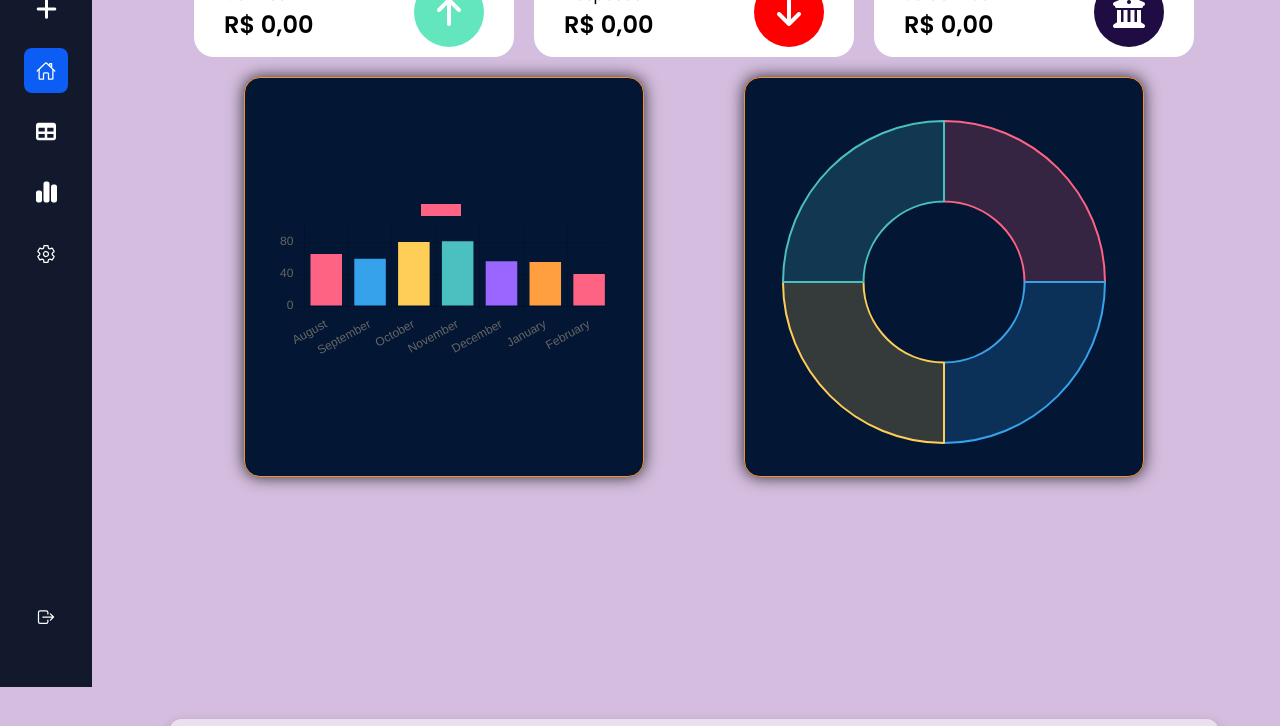
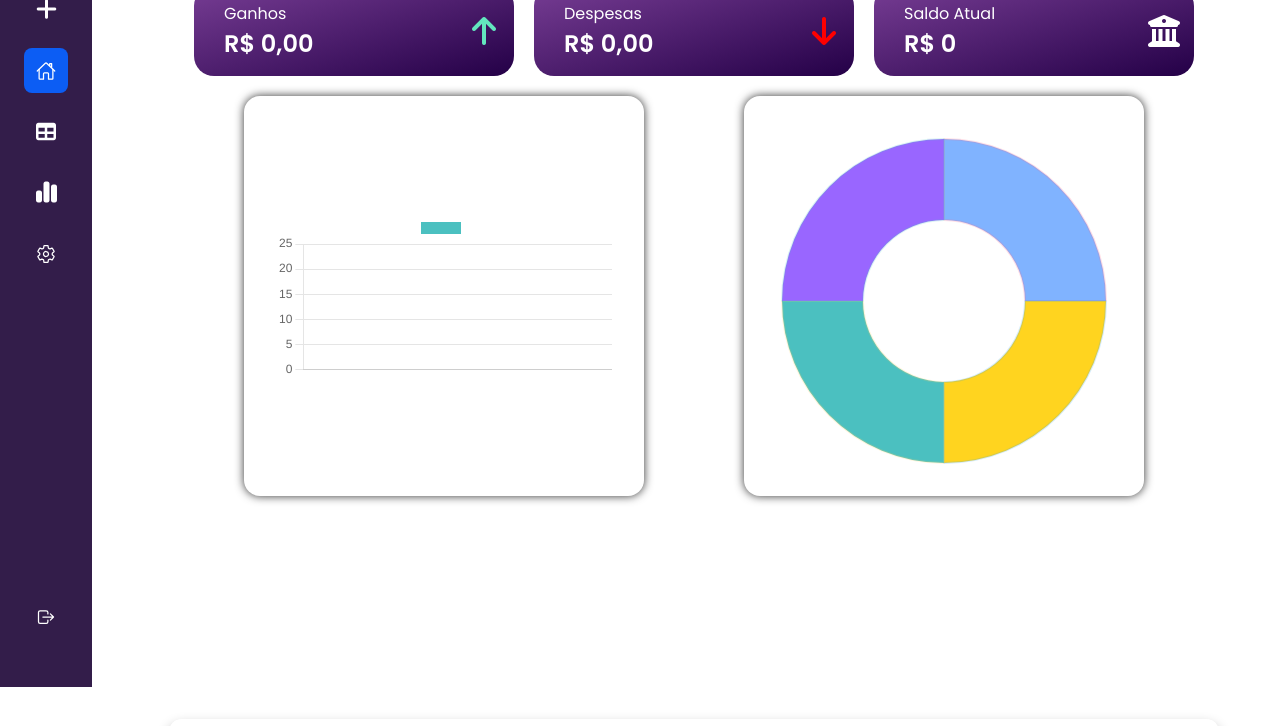
Before and after one commit to harrisondaniell/controle-financeiro, a website with bundled scripts: page index.html in a window 1280 px wide. Shown: the part 113-839 px from the top of the page. Built offline with nearby package versions, Linux system fonts and the light colour scheme.

Commit message:
modo escuro, organização de estilos css em váriaveis

```diff
--- a/css/graphics.css
+++ b/css/graphics.css
@@ -10,11 +10,17 @@
   width: 400px;
   height: 400px;
   padding: 2rem;
-  border: 1px solid #f49131;
   border-radius: 1rem;
   /* background: #1e0c42; */
   /* background: #200e38; */
-  background: #031634;
+  /* #031634 */
+  background: var(--bg-chart);
+  /* background-image: linear-gradient(to bottom right, #240047, #6c067a); */
   /* background: #251c35; */
-  box-shadow: 0 0 16px rgba(0, 0, 0, 0.8);
+  box-shadow: 0 0 10px rgba(0, 0, 0, 0.8);
 }
+
+body.dark .chart {
+  /* border: 1px solid #fff; */
+  /* box-shadow: none; */
+}
--- a/css/reset.css
+++ b/css/reset.css
@@ -7,13 +7,29 @@ html {
 :root {
   --nav-width: 92px;
   --first-color: #0C5DF4;
-  --bg-color: #12192C;
+  --bg-color: #fff4;
+  --bg-side-bar: #331d4a;
+  --bg-chart: #fff;
+  --title: #000;
   --sub-color: #B6CEFC;
   --white-color: #FFF;
   --body-font: 'Poppins';
   --normal-font-size: 1rem;
   --small-font-size: .875rem;
   --z-fixed: 100;
+  --bg-cards: linear-gradient(to bottom right, #773d94, #240047);
+}
+
+body.dark {
+  --bg-cards: #331d4a;
+  --bg-color: #12192C;
+  --bg-chart: tranparent;
+  /* #031634 */
+  --title: #fff;
+  /* --bg-side-bar: #240047; */
+
+
+
 }
 
 * {
@@ -29,4 +45,5 @@ body {
   justify-content: center;
   overflow-x: hidden;
   font-family: 'Poppins';
+  background-color: var(--bg-color);
 }
--- a/css/sidebar.css
+++ b/css/sidebar.css
@@ -1,9 +1,12 @@
 @import 'reset.css';
 
-*,::before,::after{
+*,
+::before,
+::after {
   box-sizing: border-box;
 }
-body{
+
+body {
   position: relative;
   margin: 0;
   padding: 2rem 0 0 6.75rem;
@@ -11,56 +14,63 @@ body{
   font-size: var(--normal-font-size);
   transition: .5s;
 }
-h1{
+
+h1 {
   margin: 0;
 }
-ul{
+
+ul {
   margin: 0;
   padding: 0;
   list-style: none;
 }
-a{
+
+a {
   text-decoration: none;
 }
 
-.l-navbar{
+.l-navbar {
   position: fixed;
   top: 0;
   left: 0;
   width: var(--nav-width);
   height: 100vh;
-  background-color: var(--bg-color);
+  background-color: var(--bg-side-bar);
   color: var(--white-color);
   padding: 1.5rem 1.5rem 2rem;
   transition: .5s;
   z-index: var(--z-fixed);
 }
 
-.nav{
+.nav {
   height: 100%;
   display: flex;
   flex-direction: column;
   justify-content: space-between;
   overflow: hidden;
 }
-.nav__brand{
+
+.nav__brand {
   display: grid;
   grid-template-columns: max-content max-content;
   justify-content: space-between;
   align-items: center;
   margin-bottom: 2rem;
 }
-.nav__toggle{
+
+.nav__toggle {
   font-size: 1.25rem;
   padding: .75rem;
   cursor: pointer;
 }
-.nav__logo{
+
+.nav__logo {
   color: var(--white-color);
   font-weight: 600;
 }
 
-.nav__link{
+.nav__link,
+.nav__link1 {
   display: grid;
   grid-template-columns: max-content max-content;
   align-items: center;
@@ -72,51 +82,59 @@ a{
   transition: .3s;
   cursor: pointer;
 }
-.nav__link:hover{
+
+.nav__link:hover,
+.nav__link1:hover {
   background-color: var(--first-color);
 }
-.nav__icon{
+
+.nav__icon {
   font-size: 1.25rem;
 }
-.nav__name{
+
+.nav__name {
   font-size: var(--small-font-size);
 }
 
-.expander{
+.expander {
   width: calc(var(--nav-width) + 9.25rem);
 }
 
-.body-pd{
+.body-pd {
   padding: 2rem 0 0 16rem;
 }
 
-.activeSide{
+.activeSide {
   background-color: var(--first-color);
 }
 
-.collapse{
+.collapse {
   grid-template-columns: 20px max-content 1fr;
 }
-.collapse__link{
+
+.collapse__link {
   justify-self: flex-end;
   transition: .5s;
 }
-.collapse__menu{
+
+.collapse__menu {
   display: none;
   padding: .75rem 2.25rem;
 }
-.collapse__sublink{
+
+.collapse__sublink {
   color: var(--sub-color);
   font-size: var(--small-font-size);
 }
-.collapse__sublink:hover{
+
+.collapse__sublink:hover {
   color: var(--white-color);
 }
 
-.showCollapse{
+.showCollapse {
   display: block;
 }
 
-.rotate{
+.rotate {
   transform: rotate(180deg);
 }
--- a/css/style.css
+++ b/css/style.css
@@ -5,11 +5,6 @@
 @import 'reset.css';
 
 
-
-
-:root {
-  --cor-primaria: #ff0000;
-}
 
 /* Utilizando a variável
 body {
@@ -20,10 +15,14 @@ body.dark {
 }
 
 body {
-  background-color: #d4bdde;
+  background-color: var(--bg-color);
   display: flex;
   flex-direction: column;
   align-items: center;
+}
+
+h1 {
+  color: var(--title);
 }
 
 .section-cards {
@@ -38,8 +37,8 @@ section .card {
   width: 320px;
   height: 90px;
   border-radius: 20px;
-  background-color: #fff;
-  border: none;
+  background: var(--bg-cards);
+  color: white;
   display: flex;
   flex-direction: row;
   margin-bottom: 20px;
@@ -67,6 +66,11 @@ section .card .container {
   justify-content: center;
 }
 
+body .icon {
+  width: 0;
+  height: 0;
+}
+
 section .card:nth-of-type(1) .icon {
   background-color: #63e6be;
 }
@@ -76,6 +80,18 @@ section .card:nth-of-type(2) .icon {
 }
 
 .icon * {
+  color: #fff;
+}
+
+.fa-arrow-up {
+  color: #63e6be;
+}
+
+.fa-arrow-down {
+  color: red;
+}
+
+.fa-building-columns {
   color: #fff;
 }
 
--- a/index.html
+++ b/index.html
@@ -8,7 +8,7 @@
   <title>Document</title>
 </head>
 
-<body id="body-pd">
+<body id="body-pd" class="">
   <header class="l-navbar" id="navbar">
     <nav class="nav">
       <div>
@@ -17,7 +17,7 @@
           <a href="#" class="nav__logo">Primo Dev</a>
         </div>
         <div class="nav__list">
-          <a href="#" class="nav__link" data-modal="abrir">
+          <a href="#" class="nav__link1" data-modal="abrir">
             <i class="fa-solid fa-plus fa-xl" class="nav__icon"></i>
             <span class="nav__name">Adicionar</span>
           </a>
@@ -48,7 +48,8 @@
       </a>
     </nav>
   </header>
-  <main id="dashboard">
+  <main id="dashboard" class="section">
+    <button id="darkmode">DARKMODE</button>
     <h1>Dashboard</h1>
     <section class="section-cards">
       <div class="card">
@@ -91,7 +92,7 @@
     </section>
   </main>
 
-  <section class="table" id="table">
+  <section class="table section" id="table">
     <section class="table-header">
       <h1>Tabela Completa</h1>
       <div class="input-itens">
@@ -148,6 +149,7 @@
   <script type="module" src="https://cdn.jsdelivr.net/npm/chart.js"></script>
   <script type="module" src="./js/chart1.js"></script>
   <script type="module" src="./js/chart2.js"></script>
+  <script src="./js/darkmode.js"></script>
   <script src="https://unpkg.com/ionicons@5.1.2/dist/ionicons.js"></script>
   <script src="https://kit.fontawesome.com/bcfe146bbd.js" crossorigin="anonymous"></script>
 </body>
--- a/js/chart1.js
+++ b/js/chart1.js
@@ -1,30 +1,43 @@
 const ctx2 = document.getElementById('linechart');
 
+let rgba = [
+  'rgba(255, 99, 132, 0.6)',
+  'rgba(54,162, 235, 0.6)',
+  'rgba(255,206, 86, 0.6)',
+  'rgba(75,192, 192, 0.6)',
+  'rgba(153,102, 255, 0.6)',
+  'rgba(259,159, 64, 0.6)']
+
+
 let rgba1 = [
-  'rgba(255, 99, 132, 1)',
-  'rgba(54,162, 235, 1)',
-  'rgba(255,206, 86, 1)',
   'rgba(75,192, 192, 1)',
+  '#ffd41f',
+  '#80b3ff',
   'rgba(153,102, 255, 1)',
-  'rgba(259,159, 64, 1)']
+  '#d6496c']
 
-function getMonthLabels(count) {
-  const currentDate = new Date();
-  const labels = [];
-  for (let i = 0; i < count; i++) {
-    currentDate.setMonth(currentDate.getMonth() - 1);
-    labels.unshift(currentDate.toLocaleString('default', { month: 'long' }));
+let rgba2
+let labelsX = [];
+let valores = [25, 25, 25, 25];
+
+function att() {
+  if (JSON.parse(localStorage.getItem('allRevenueRecords'))) {
+    const transitor = JSON.parse(localStorage.getItem('allRevenueRecords'));
+    labelsX = transitor.allCategorys;
+    valores = transitor.values;
   }
+  rgba2 = document.body.classList.contains('dark') ? rgba : rgba1;
+}
 
-  return labels;
-}
-const labels = getMonthLabels(7);
-const data2 = {
-  labels: labels,
+att();
+
+
+const data = {
+  labels: labelsX,
   datasets: [{
-    label: '',
-    data: [65, 59, 80, 81, 56, 55, 40],
-    backgroundColor: rgba1,
+    label: labelsX,
+    data: valores,
+    backgroundColor: rgba2,
     fill: false,
     borderColor: 'rgb(75, 192, 192)',
     tension: 0.2
@@ -33,7 +46,33 @@ const data2 = {
 
 const config = {
   type: 'bar',
-  data: data2,
+  data: data,
 };
 
-const linechart = new Chart(ctx2, config);
+let linechart = new Chart(ctx2, config);
+const buttons = document.querySelectorAll('button');
+buttons.forEach(item => {
+  item.addEventListener('click', () => {
+    att()
+    linechart.data.labels = labelsX;
+    linechart.data.datasets[0].data = valores;
+    linechart.data.datasets[0].backgroundColor = rgba2;
+    linechart.update();
+  })
+})
+
+rgba2 = document.body.classList.contains('dark') ? rgba : rgba1;
+linechart.data.datasets[0].backgroundColor = rgba2;
+linechart.update()
+
+
+
+
+
+const btnDark = document.getElementById('darkmode')
+btnDark.addEventListener('click', () => {
+  rgba2 = document.body.classList.contains('dark') ? rgba : rgba1;
+  console.log(rgba2)
+  att()
+
+})
--- a/js/chart2.js
+++ b/js/chart2.js
@@ -1,21 +1,4 @@
 const ctx1 = document.getElementById('doughnut-chart');
-
-
-let transitor;
-let labelsX = []
-let valores = [25, 25, 25, 25]
-function att() {
-  if (JSON.parse(localStorage.getItem(('allExpenseRecords')))) {
-    transitor = JSON.parse(localStorage.getItem(('allExpenseRecords')))
-    labelsX = transitor.allCategorys
-    valores = transitor.values
-    // console.log(valores)
-  }
-}
-att()
-
-const buttons = document.querySelectorAll('button');
-
 
 let rgba = [
   'rgba(255, 99, 132, 0.2)',
@@ -26,22 +9,39 @@ let rgba = [
   'rgba(259,159, 64, 0.2)']
 
 let rgba1 = [
-  'rgba(255, 99, 132, 1)',
-  'rgba(54,162, 235, 1)',
-  'rgba(255,206, 86, 1)',
+  '#80b3ff',
+  '#ffd41f',
   'rgba(75,192, 192, 1)',
   'rgba(153,102, 255, 1)',
-  'rgba(259,159, 64, 1)']
+  '#d6496c']
+
+let rgba2;
+
+let transitor;
+let labelsX = []
+let valores = [25, 25, 25, 25]
+function att() {
+  if (JSON.parse(localStorage.getItem(('allExpenseRecords')))) {
+    transitor = JSON.parse(localStorage.getItem(('allExpenseRecords')))
+    labelsX = transitor.allCategorys
+    valores = transitor.values
+  }
+  rgba2 = document.body.classList.contains('dark') ? rgba : rgba1;
+}
+att()
+
+
+
 
 const data = {
   labels: labelsX,
   datasets: [{
     // label: labelsX,
     data: valores,
-    backgroundColor: rgba,
-    borderColor: rgba1,
+    backgroundColor: rgba2,
+    borderColor: rgba,
     // borderWidth: 20,
-    hoverOffset: 4
+    hoverOffset: 10
   }]
 };
 
@@ -50,11 +50,22 @@ let teste = {
   data: data,
 }
 
+const buttons = document.querySelectorAll('button');
 let doughnut = new Chart(ctx1, teste);
 buttons.forEach(item => item.addEventListener('click', () => {
   att()
   doughnut.data.labels = labelsX;
   doughnut.data.datasets[0].data = valores;
+  doughnut.data.datasets[0].backgroundColor = rgba2;
   doughnut.update();
 })
 )
+
+
+const btnDark = document.getElementById('darkmode')
+btnDark.addEventListener('click', () => {
+  rgba2 = document.body.classList.contains('dark') ? rgba : rgba1;
+  console.log(rgba2)
+  att()
+
+})
--- /dev/null
+++ b/js/darkmode.js
@@ -0,0 +1,7 @@
+const btnDark = document.getElementById('darkmode')
+
+function togglebody() {
+  document.body.classList.toggle('dark')
+}
+
+btnDark.addEventListener('click', togglebody)
--- a/js/sidebar.js
+++ b/js/sidebar.js
@@ -35,6 +35,24 @@ export default function initSideBar() {
     })
   }
 
+  function highlightSidebarIcon() {
+    const sections = document.querySelectorAll('.section')
+    const sidebarLinks = document.querySelectorAll('.nav__link')
+
+    sections.forEach((section, index) => {
+      const sectionTop = section.offsetTop - 100
+      const sectionBottom = sectionTop + section.clientHeight;
+
+      if (window.scrollY >= sectionTop && window.scrollY < sectionBottom) {
+        sidebarLinks.forEach((link) => {
+          link.classList.remove('activeSide')
+        });
+        sidebarLinks[index].classList.add('activeSide')
+      }
+    });
+  }
+
+  window.addEventListener('scroll', highlightSidebarIcon)
 
 
 }
--- a/main.js
+++ b/main.js
@@ -16,10 +16,9 @@ const btnOpen = document.querySelector('[data-modal="abrir"]')
 const btnClose = document.querySelector('[data-modal="fechar"]')
 const containerModal = document.querySelector('[data-modal="container"]')
 const getValuesAll = values => values.reduce((acc, value) => acc + value, 0)
-
+const balance = document.getElementById('balance')
 let arrayExpenditure = [];
 let arrayRevenue = [];
-let values = []
 let allExpenseRecords = {
   categorys: [],
   allCategorys: [],
@@ -47,6 +46,7 @@ const saveLocalStorage = (key, value) => localStorage.setItem(key, JSON.stringif
 const alertText = text => alert.innerText = text
 let liSelected;
 
+
 const liInput = document.querySelectorAll('#typeInput li');
 
 function classesLi(event) {
@@ -58,25 +58,28 @@ const addEventLi = () => liInput.forEach(item => item.addEventListener('click',
 addEventLi()
 const verificLocalStorage = () => {
   let content = getLocalStorage('arrayExpenditure')
+  let saldo = 0;
   if (content) {
     arrayExpenditure = content.slice();
     id = +(localStorage.getItem('id'))
     allExpenseRecords = getLocalStorage('allExpenseRecords')
-    allExpenseRecords.valueTotal = getValuesAll(allExpenseRecords.values)
+    allExpenseRecords.valueTotal = +getValuesAll(allExpenseRecords.values)
     expenditure.innerText = `R$ ${allExpenseRecords.valueTotal}`
+    saldo -= allExpenseRecords.valueTotal
   }
-  let content2 = getLocalStorage('arrayRevenue')
-  if (content2) {
-    arrayRevenue = content2.slice();
+  content = getLocalStorage('arrayRevenue')
+  if (content) {
+    arrayRevenue = content.slice();
     idR = +(localStorage.getItem('idR'))
     allRevenueRecords = getLocalStorage('allRevenueRecords')
     if (allRevenueRecords && allRevenueRecords.values) {
-      allRevenueRecords.valueTotal = getValuesAll(allRevenueRecords.values)
+      allRevenueRecords.valueTotal = +getValuesAll(allRevenueRecords.values)
       revenue.innerText = `R$ ${allRevenueRecords.valueTotal}`
+      saldo += allRevenueRecords.valueTotal
     }
   }
+  balance.textContent = `R$ ${saldo}`
 }
-
 verificLocalStorage()
 
 function openModal(event, className) {
@@ -339,7 +342,7 @@ function updateData(array, arrayString, subArray, subArrayString) {
   let categoryA = array[i].category
   let valueA = array[i].value
   array[i].description = description.value;
-  array[i].value = value.value;
+  array[i].value = +value.value;
   array[i].category = category.value;
   array[i].dateInput = date.value;
   formatDate(array[i].dateInput, array[i]);
@@ -376,6 +379,14 @@ function deleteTd(event) {
   }
 }
 
+function finishDelete(position, array, arrayString, subArray, subArrayString) {
+  let c, v;
+  c = array[position].category
+  v = array[position].value
+  DeleteOrSubt(subArray, subArrayString, c, v)
+  array.splice(position, 1)
+  saveLocalStorage(arrayString, array)
+}
 btnDelete.addEventListener('click', () => {
   trTarget.remove()
   let c, v;
@@ -401,14 +412,28 @@ function DeleteOrSubt(array, arrayString, category, value) {
   if (verific <= 0) {
     array.categorys.splice(position, 1)
     array.allCategorys.splice(position, 1)
-    values.splice(position, 1)
+    array.values.splice(position, 1)
   } else {
     array.categorys[position].value -= value
-    values[position] -= value
+    array.values[position] -= value
+    array.valueTotal = getValuesAll(array.values)
+    allExpenseRecords
   }
-  saveLocalStorage('values', values)
   saveLocalStorage(arrayString, array)
 }
 
+
+function updateCards() {
+  let saldo = 0;
+  expenditure.textContent = `R$ ${allExpenseRecords.valueTotal}`
+  saldo -= allExpenseRecords.valueTotal
+  revenue.innerText = `R$ ${allRevenueRecords.valueTotal}`
+  saldo += allRevenueRecords.valueTotal
+  balance.textContent = `R$ ${saldo}`
+}
+let buttons = document.querySelectorAll('.buttons')
+console.log(buttons)
+buttons.forEach(item => item.addEventListener('click', updateCards))
+
 initFilter()
 initSideBar()
```
